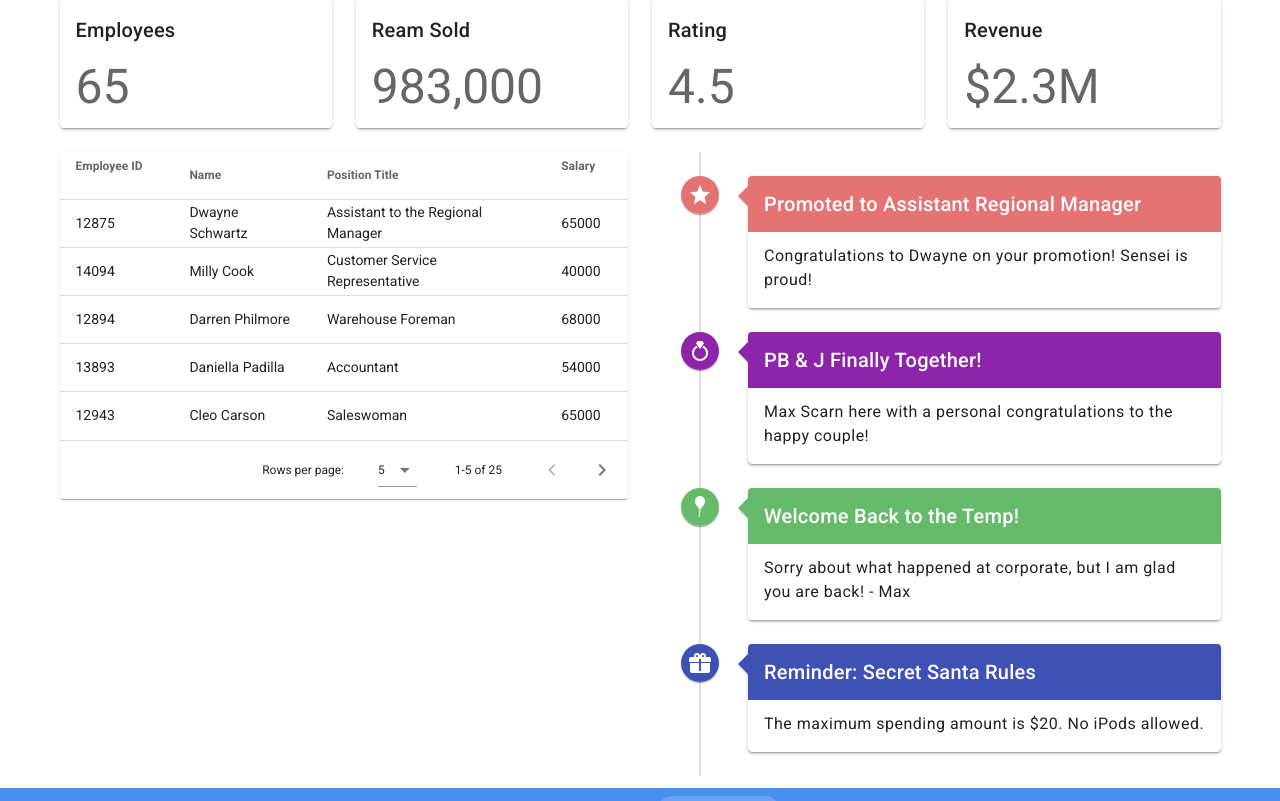
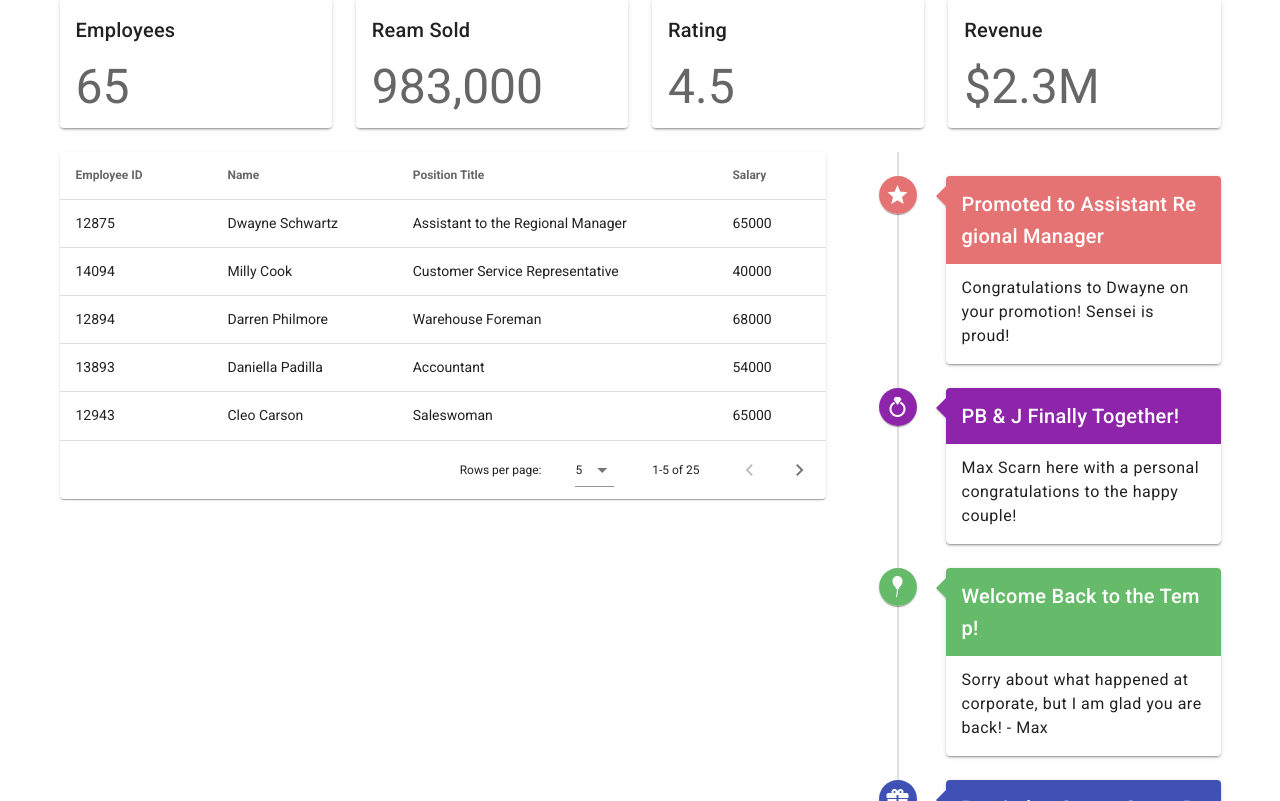
Before and after one commit to Ujez/vuetify-app, a Vue app: page /dashboard in a window 1280 px wide. Shown: the part 379-1180 px from the top of the page. Built offline with nearby package versions, Linux system fonts and the light colour scheme.

Commit message:
all the requirements for this README has been fulfilled

```diff
--- a/src/views/dashboard.vue
+++ b/src/views/dashboard.vue
@@ -15,10 +15,10 @@
      </v-col>
    </v-row>
    <v-row>
-     <v-col>
+     <v-col cols="8">
       <EmployeesTable :employees="employees" @select-employee="setEmployee" />
      </v-col>
-     <v-col>
+     <v-col cols="4">
       <EventTimeline :timeline="timeline" />
      </v-col>
    </v-row>
```
